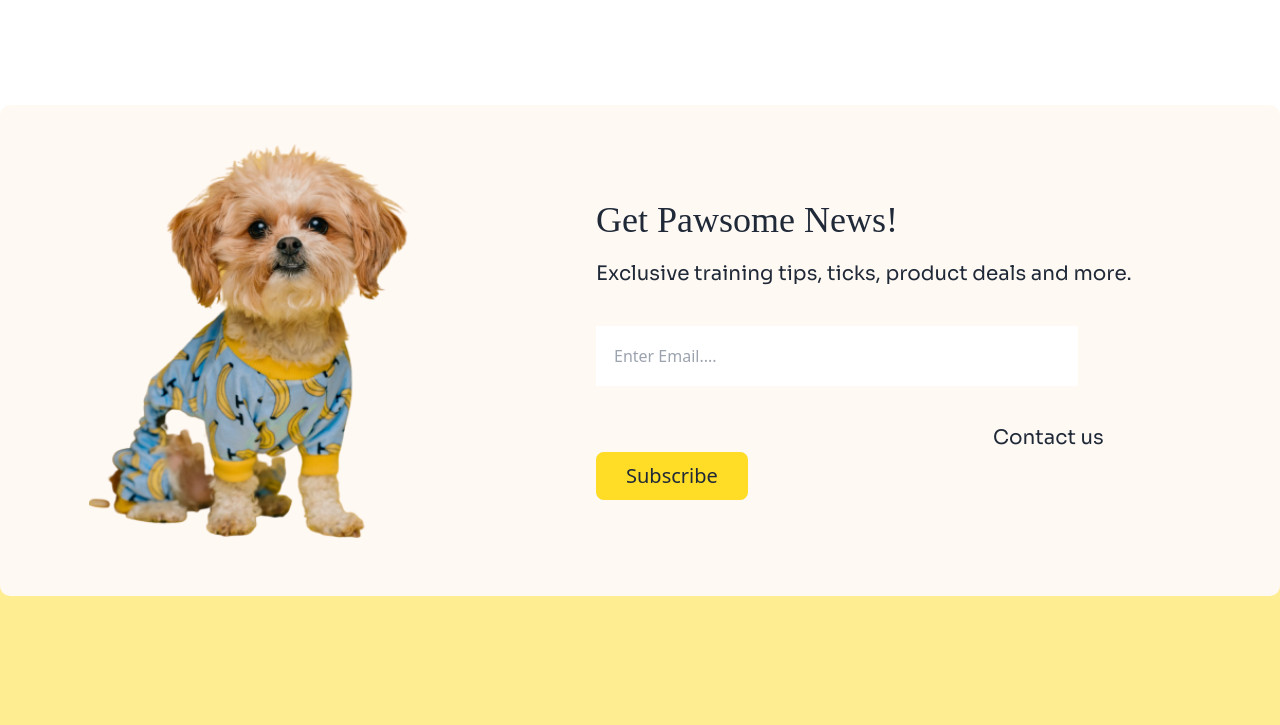
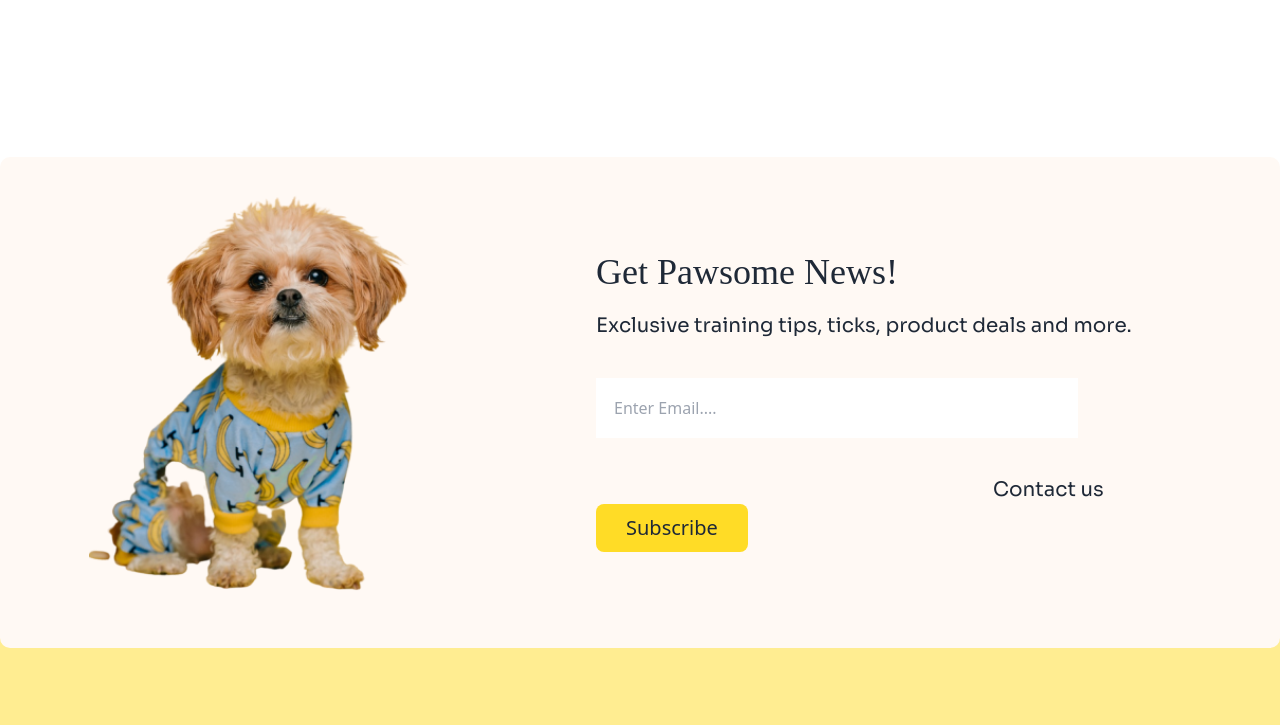
Before and after one commit to MdNobinfd/assignment-three, a plain HTML site: page index.html in a window 1280 px wide. Shown: the part 3350-4075 px from the top of the page. Drawn offline with nearby package versions, Linux system fonts and the light colour scheme; a web font is replaced by a local one.

Commit message:
Project done

```diff
--- a/index.html
+++ b/index.html
@@ -346,7 +346,7 @@
         </div>
       </section>
       <!--::--------------------- News Section Start -------------------------::-->
-      <section class="container -mt-[100px] sm:mx-auto rounded-2xl xl:px-0 px-4 translate-y-[104px] ">
+      <section class="container -mt-[210px] md:-mt-[100px] sm:mx-auto rounded-2xl xl:px-0 px-4 translate-y-[130px] ">
         <div class="md:flex gap-x-[177px] py-[38px] sm:px-10 px-4 md:px-[89px] items-center gap-6 bg-secondarye md:text-left text-center rounded-[10px]">
           <div class="md:w-[330px] w-[190px] md:mx-0 mx-auto">
             <img class="w-full" src="assets/cute-pet-mid.png" alt="cute-pet-mid">
```
